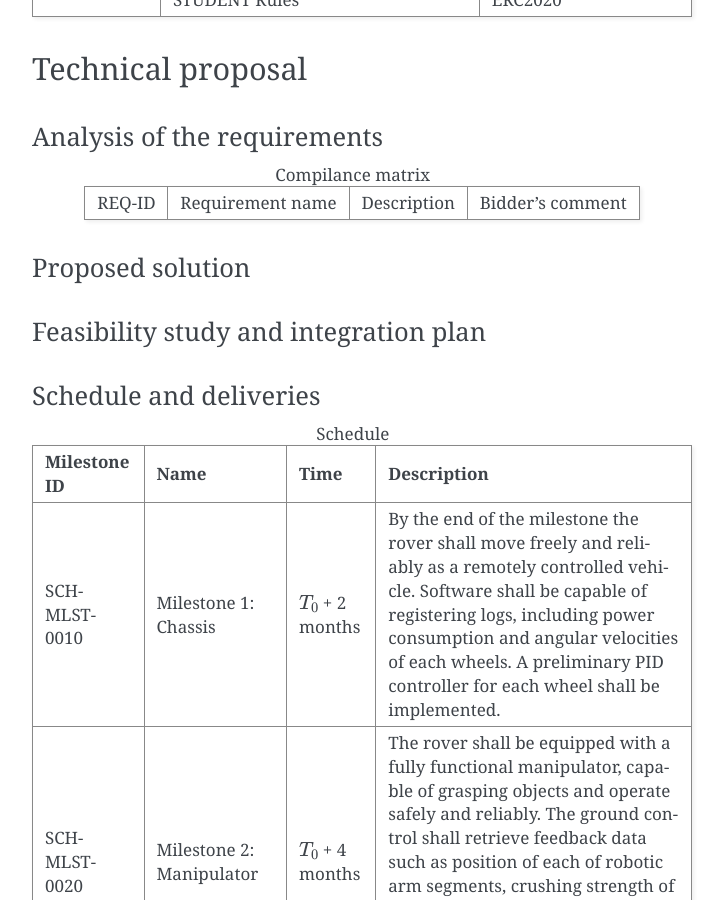
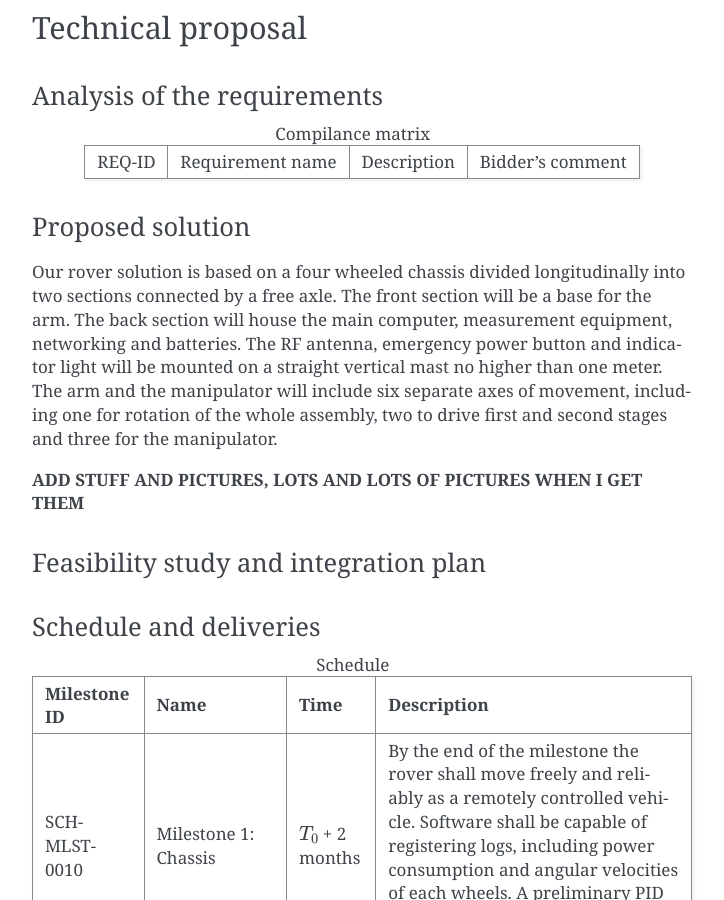
Before and after one commit to krkruk/OrionDoc, a Sphinx documentation site: the page built from source/documents/proposal/proposal.rst, in a window 1280 px wide and 900 px high, scrolled down 1742 px. Shown: the whole window, without its empty margins (388-1112 px from the left). Built offline with Sphinx 7.4.7, drawn with Linux system fonts in a browser that asks for light colours; some of the changed text lies outside the part shown.

Commit message:
Update proposal.rst

```diff
--- a/source/documents/proposal/proposal.rst
+++ b/source/documents/proposal/proposal.rst
@@ -27,7 +27,6 @@
 The document is meant to draft an overall process to design, construct and manage the interplanetary, Mars rover project that is to be undertaken by the Orion Team.
 
 .. mention here that the documentation can be easily accessed and read by the means of readthedocs.io
-<span style="color:blue">some *blue* text</span>
 
 Acronyms
 --------------------------------------------------------------------------------
@@ -81,6 +80,9 @@
 Proposed solution
 --------------------------------------------------------------------------------
 
+Our rover solution is based on a four wheeled chassis divided longitudinally into two sections connected by a free axle. The front section will be a base for the arm. The back section will house the main computer, measurement equipment, networking and batteries. The RF antenna, emergency power button and indicator light will be mounted on a straight vertical mast no higher than one meter. The arm and the manipulator will include six separate axes of movement, including one for rotation of the whole assembly, two to drive first and second stages and three for the manipulator.
+
+**ADD STUFF AND PICTURES, LOTS AND LOTS OF PICTURES WHEN I GET THEM**
 
 Feasibility study and integration plan
 --------------------------------------------------------------------------------
@@ -234,7 +236,7 @@
      - External Expert
      - Veteran of ERC (2 times), Bachelor of Biomedical Engineering, employed as a software developer in space industry, division of Payload Data Processing
 
-
+**ADD MORE DATA AND EXPERIENCE TO THE TEAM**
 
 Time And Financial Costs Proposal
 ================================================================================
@@ -278,6 +280,8 @@
 Project Commercialization
 ================================================================================
 
+Development of BLDC driven mobile platforms for use in exploration, transportation, industry and recreation.
+
 .. Use of COTS such as Arduino's and Raspberry Pi-s allows reducing overall prices of the robot
    Cheap robots can be considered as a disposable device just like medicine treats most of the sugical tools
    Thus, providing a cheap solution, as our rover, can be considered a great pros for the market. Moreover, free and *libre* software we developed can used by anyone who wants. This may not result in a pile of money but may end up with a kick to other projects.
```
